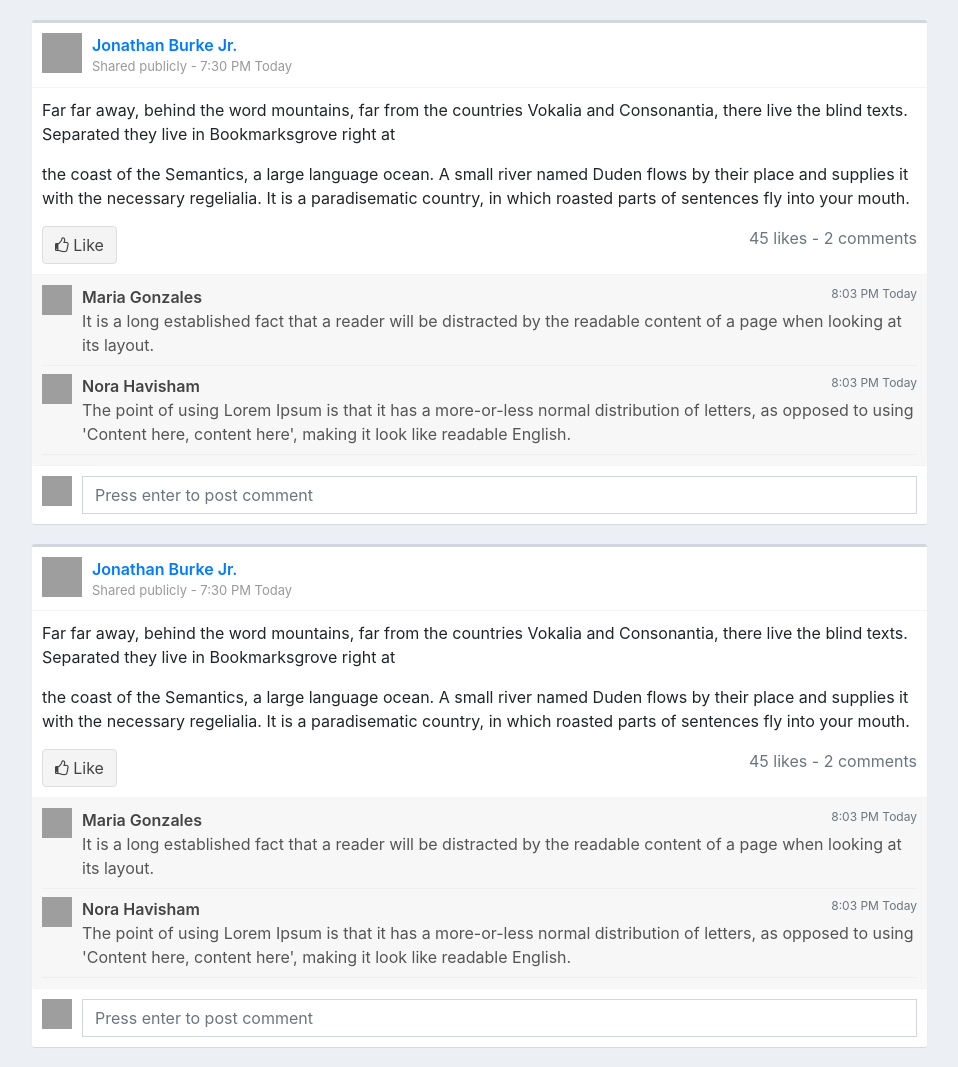
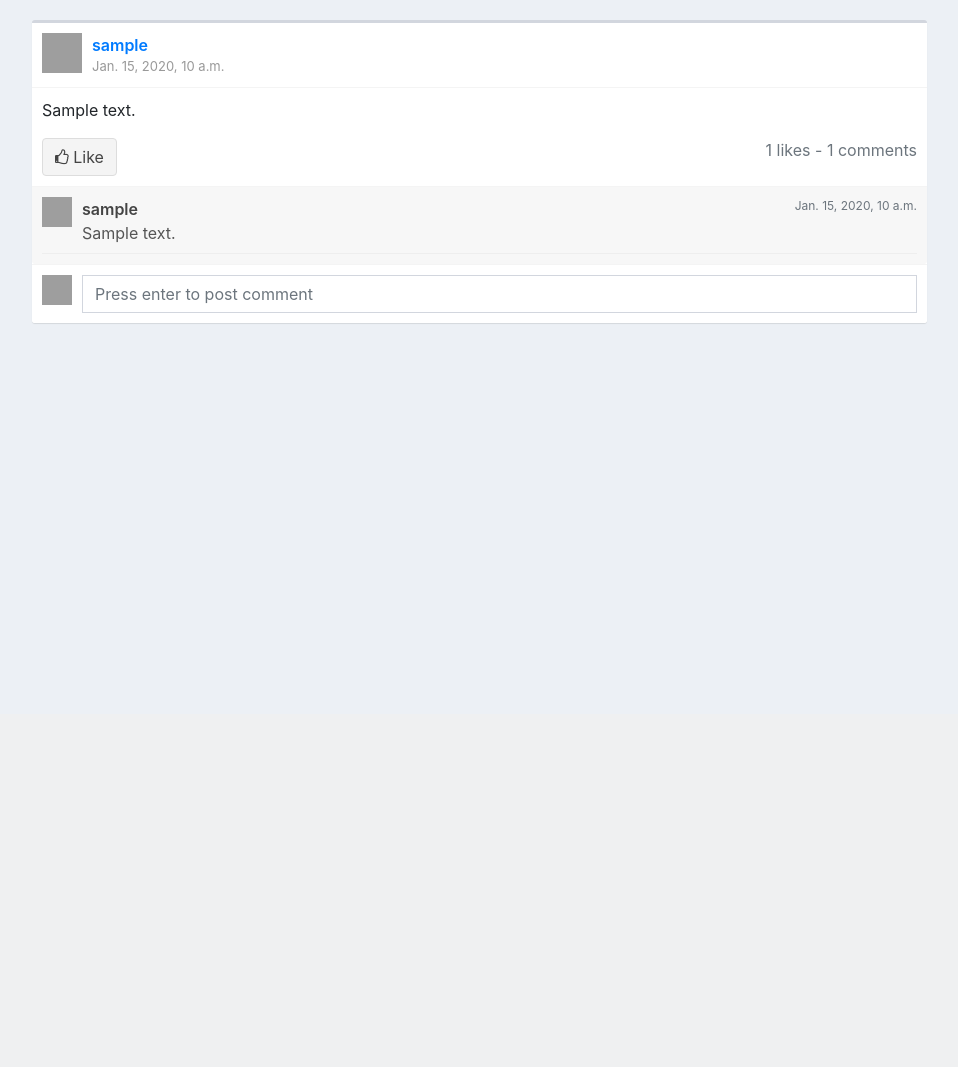
Before and after one commit to Jbdanura/Fakeverse, a Django app: template posts/templates/posts/home.html in a window 1280 px wide. Shown: the part 86-1153 px from the top of the page, without its empty margins (68-1026 px from the left). After the commit the page ends 410 px from the top, so only its background shows below. Run offline with Django 3.2, Linux system fonts and the light colour scheme; the template is opened without the code that fills it: most values are stand-ins (such as "Sample title", 1, 10 or a date in 2020); some libraries are stand-ins or nearby versions; grey boxes are pictures that could not be loaded.

Commit message:
show posts and comment functionality

```diff
--- a/posts/admin.py
+++ b/posts/admin.py
@@ -1,6 +1,7 @@
 from django.contrib import admin
 
-from posts.models import Post
+from posts.models import Post, Comment
 
 # Register your models here.
 admin.site.register(Post)
+admin.site.register(Comment)
--- a/posts/templates/posts/home.html
+++ b/posts/templates/posts/home.html
@@ -2,123 +2,49 @@
 
 {% block content %}
 <div class="home-container" >
+    {% for post in posts %}
     <div class="container bootstrap snippets bootdey" style="margin-top: 20px;">
     <div class="col-md-10">
       <div class="box box-widget">
         <div class="box-header with-border">
           <div class="user-block">
             <img class="img-circle" src="https://bootdey.com/img/Content/avatar/avatar1.png" alt="User Image">
-            <span class="username"><a href="#">Jonathan Burke Jr.</a></span>
-            <span class="description">Shared publicly - 7:30 PM Today</span>
+            <span class="username"><a href="#">{{post.author.username}}</a></span>
+            <span class="description">{{post.updated_at}}</span>
           </div>
         </div>
         <div class="box-body">
-          <p>Far far away, behind the word mountains, far from the
-          countries Vokalia and Consonantia, there live the blind
-          texts. Separated they live in Bookmarksgrove right at</p>
-
-          <p>the coast of the Semantics, a large language ocean.
-          A small river named Duden flows by their place and supplies
-          it with the necessary regelialia. It is a paradisematic
-          country, in which roasted parts of sentences fly into
-          your mouth.</p>
+          <p>{{post.content}}</p>
 
           <button type="button" class="btn btn-default btn-xs"><i class="fa fa-thumbs-o-up"></i> Like</button>
-          <span class="pull-right text-muted">45 likes - 2 comments</span>
+          <span class="pull-right text-muted">{{post.likes.count}} likes - {{post.comments.count}} comments</span>
         </div>
         <div class="box-footer box-comments">
-          <div class="box-comment">
-            <img class="img-circle img-sm" src="https://bootdey.com/img/Content/avatar/avatar5.png" alt="User Image">
-            <div class="comment-text">
-              <span class="username">
-              Maria Gonzales
-              <span class="text-muted pull-right">8:03 PM Today</span>
-              </span>
-              It is a long established fact that a reader will be distracted
-              by the readable content of a page when looking at its layout.
-            </div>
-          </div>
+          {% for comment in post.comments.all %}
           <div class="box-comment">
             <img class="img-circle img-sm" src="https://bootdey.com/img/Content/avatar/avatar6.png" alt="User Image">
             <div class="comment-text">
               <span class="username">
-              Nora Havisham
-              <span class="text-muted pull-right">8:03 PM Today</span>
+              {{comment.author.username}}
+              <span class="text-muted pull-right">{{comment.updated_at}}</span>
               </span>
-              The point of using Lorem Ipsum is that it has a more-or-less
-              normal distribution of letters, as opposed to using
-              'Content here, content here', making it look like readable English.
+              {{comment.content}}
             </div>
           </div>
+          {% endfor %}
         </div>
         <div class="box-footer">
-          <form action="#" method="post">
+          <form action="{% url 'add_comment' post.id %}" method="post">
             <img class="img-responsive img-circle img-sm" src="https://bootdey.com/img/Content/avatar/avatar1.png" alt="Alt Text">
             <div class="img-push">
-              <input type="text" class="form-control input-sm" placeholder="Press enter to post comment">
-            </div>
-          </form>
-        </div>
-      </div>
-    </div>
-        <div class="col-md-10">
-      <div class="box box-widget">
-        <div class="box-header with-border">
-          <div class="user-block">
-            <img class="img-circle" src="https://bootdey.com/img/Content/avatar/avatar1.png" alt="User Image">
-            <span class="username"><a href="#">Jonathan Burke Jr.</a></span>
-            <span class="description">Shared publicly - 7:30 PM Today</span>
-          </div>
-        </div>
-        <div class="box-body">
-          <p>Far far away, behind the word mountains, far from the
-          countries Vokalia and Consonantia, there live the blind
-          texts. Separated they live in Bookmarksgrove right at</p>
-
-          <p>the coast of the Semantics, a large language ocean.
-          A small river named Duden flows by their place and supplies
-          it with the necessary regelialia. It is a paradisematic
-          country, in which roasted parts of sentences fly into
-          your mouth.</p>
-
-          <button type="button" class="btn btn-default btn-xs"><i class="fa fa-thumbs-o-up"></i> Like</button>
-          <span class="pull-right text-muted">45 likes - 2 comments</span>
-        </div>
-        <div class="box-footer box-comments">
-          <div class="box-comment">
-            <img class="img-circle img-sm" src="https://bootdey.com/img/Content/avatar/avatar5.png" alt="User Image">
-            <div class="comment-text">
-              <span class="username">
-              Maria Gonzales
-              <span class="text-muted pull-right">8:03 PM Today</span>
-              </span>
-              It is a long established fact that a reader will be distracted
-              by the readable content of a page when looking at its layout.
-            </div>
-          </div>
-          <div class="box-comment">
-            <img class="img-circle img-sm" src="https://bootdey.com/img/Content/avatar/avatar6.png" alt="User Image">
-            <div class="comment-text">
-              <span class="username">
-              Nora Havisham
-              <span class="text-muted pull-right">8:03 PM Today</span>
-              </span>
-              The point of using Lorem Ipsum is that it has a more-or-less
-              normal distribution of letters, as opposed to using
-              'Content here, content here', making it look like readable English.
-            </div>
-          </div>
-        </div>
-        <div class="box-footer">
-          <form action="#" method="post">
-            <img class="img-responsive img-circle img-sm" src="https://bootdey.com/img/Content/avatar/avatar1.png" alt="Alt Text">
-            <div class="img-push">
-              <input type="text" class="form-control input-sm" placeholder="Press enter to post comment">
+              {% csrf_token %}
+              <input type="text" name="content" class="form-control input-sm" placeholder="Press enter to post comment">
             </div>
           </form>
         </div>
       </div>
     </div>
     </div>
+  {% endfor %}
 </div>
 {% endblock %}
--- a/posts/urls.py
+++ b/posts/urls.py
@@ -4,4 +4,5 @@ from .views import *
 urlpatterns = [
     path('', home_view, name="home"),
     path('post/',post_view,name="post"),
+    path("add_comment/<int:post_id>",add_comment, name="add_comment")
 ]
```
Also changed, not shown: posts/views.py (+25 -3 lines), db.sqlite3.
